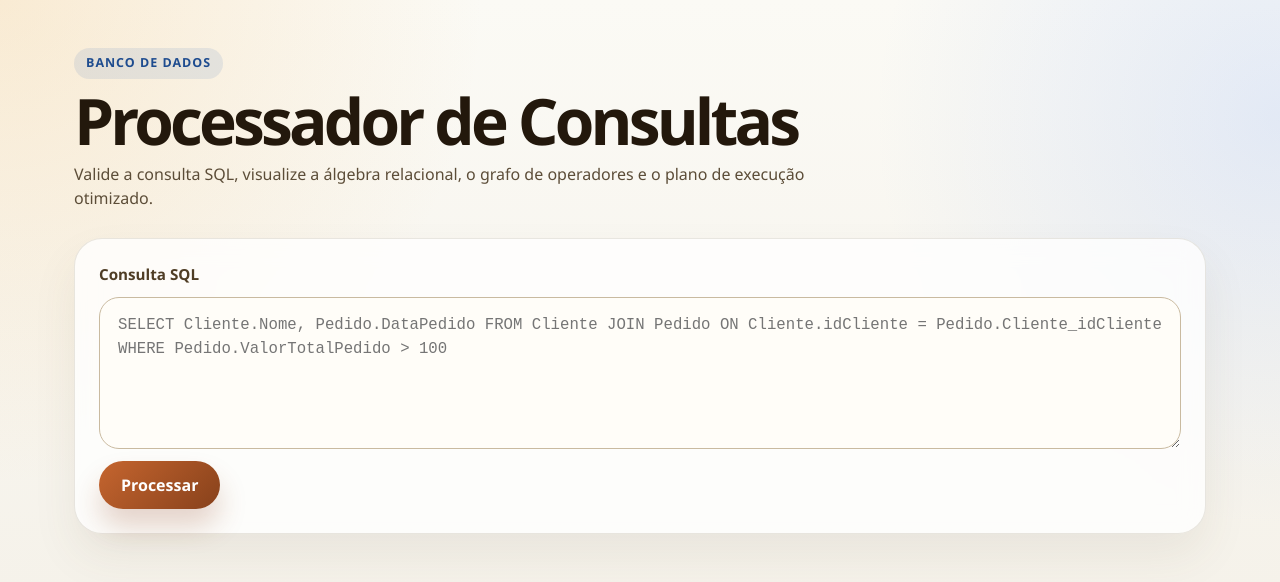
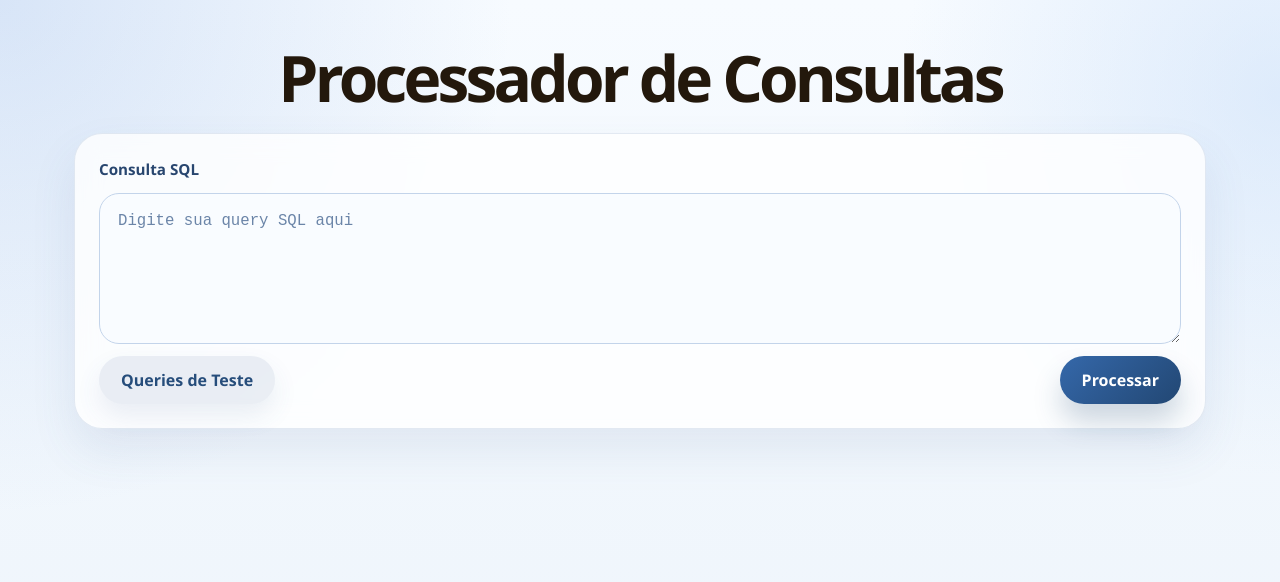
Before and after one commit to edbar42/processador_de_consulta, a React (Vite) app: page / in a window 1280 px wide. Shown: the top 582 px of the page. Built offline with nearby package versions, Linux system fonts and the light colour scheme.

Commit message:
chore: pequenos ajustes de interface

```diff
--- a/src/App.css
+++ b/src/App.css
@@ -1,9 +1,9 @@
 .app-shell {
   min-height: 100svh;
   background:
-    radial-gradient(circle at top left, rgba(244, 196, 124, 0.28), transparent 32%),
-    radial-gradient(circle at right 15%, rgba(120, 164, 255, 0.18), transparent 28%),
-    linear-gradient(180deg, #fbfaf5 0%, #f3efe6 100%);
+    radial-gradient(circle at top left, rgba(126, 166, 226, 0.26), transparent 34%),
+    radial-gradient(circle at right 12%, rgba(188, 214, 247, 0.42), transparent 26%),
+    linear-gradient(180deg, #f7fbff 0%, #edf4fb 100%);
 }
 
 .app-container {
@@ -13,34 +13,16 @@
 }
 
 .hero {
-  margin-bottom: 28px;
-  text-align: left;
-}
-
-.eyebrow {
-  display: inline-flex;
-  margin-bottom: 12px;
-  padding: 6px 12px;
-  border-radius: 999px;
-  background: rgba(34, 93, 173, 0.1);
-  color: #1e4c8f;
-  font-size: 0.78rem;
-  font-weight: 700;
-  letter-spacing: 0.08em;
-  text-transform: uppercase;
-}
-
-.hero-copy {
-  max-width: 760px;
-  color: #5c4d38;
+  margin-bottom: 24px;
+  text-align: center;
 }
 
 .panel {
-  background: rgba(255, 255, 255, 0.78);
-  border: 1px solid rgba(135, 120, 94, 0.18);
+  background: rgba(255, 255, 255, 0.8);
+  border: 1px solid rgba(105, 138, 184, 0.18);
   border-radius: 28px;
   padding: 24px;
-  box-shadow: 0 22px 45px rgba(90, 71, 45, 0.08);
+  box-shadow: 0 22px 45px rgba(66, 97, 143, 0.1);
   backdrop-filter: blur(12px);
 }
 
@@ -60,18 +42,29 @@
 .input-panel label {
   font-size: 0.95rem;
   font-weight: 700;
-  color: #4f3d25;
+  color: #28466f;
 }
 
 .input-panel textarea {
   min-height: 140px;
   padding: 16px 18px;
-  border: 1px solid #c9baa0;
+  border: 1px solid #c3d4ea;
   border-radius: 20px;
-  background: #fffdf8;
-  color: #2b2014;
+  background: rgba(249, 252, 255, 0.96);
+  color: #1f3555;
   font: 0.98rem/1.5 "IBM Plex Mono", "SFMono-Regular", monospace;
   resize: vertical;
+}
+
+.input-panel textarea::placeholder {
+  color: #6b85a8;
+}
+
+.input-actions {
+  display: flex;
+  align-items: flex-start;
+  justify-content: space-between;
+  gap: 16px;
 }
 
 .input-panel button {
@@ -82,19 +75,77 @@
     transform 0.18s ease,
     box-shadow 0.18s ease,
     background 0.18s ease;
-}
-
-.input-panel button {
-  align-self: flex-start;
   padding: 12px 22px;
-  background: linear-gradient(135deg, #c5652f 0%, #87411b 100%);
-  color: #fff;
   font-weight: 700;
-  box-shadow: 0 18px 28px rgba(135, 65, 27, 0.22);
 }
 
 .input-panel button:hover {
   transform: translateY(-1px);
+}
+
+.primary-action {
+  margin-left: auto;
+  background: linear-gradient(135deg, #3568aa 0%, #224773 100%);
+  color: #fff;
+  box-shadow: 0 18px 28px rgba(34, 71, 115, 0.22);
+}
+
+.secondary-action {
+  background: rgba(43, 83, 132, 0.09);
+  color: #264d7b;
+  border: 1px solid rgba(87, 121, 166, 0.16);
+  box-shadow: 0 12px 24px rgba(65, 100, 143, 0.1);
+}
+
+.test-query-picker {
+  position: relative;
+}
+
+.test-query-menu {
+  position: absolute;
+  top: calc(100% + 10px);
+  left: 0;
+  z-index: 2;
+  width: min(560px, calc(100vw - 64px));
+  padding: 10px;
+  border: 1px solid rgba(105, 138, 184, 0.18);
+  border-radius: 22px;
+  background: rgba(252, 253, 255, 0.98);
+  box-shadow: 0 24px 45px rgba(66, 97, 143, 0.16);
+  backdrop-filter: blur(12px);
+}
+
+.test-query-option {
+  display: flex;
+  width: 100%;
+  flex-direction: column;
+  align-items: flex-start;
+  gap: 6px;
+  padding: 14px 16px;
+  border-radius: 16px;
+  background: transparent;
+  color: #1f3555;
+  text-align: left;
+}
+
+.test-query-option + .test-query-option {
+  margin-top: 6px;
+}
+
+.test-query-option:hover {
+  background: rgba(80, 127, 191, 0.08);
+}
+
+.test-query-option span {
+  font-weight: 700;
+  color: #234b78;
+}
+
+.test-query-option code {
+  white-space: normal;
+  word-break: break-word;
+  color: #587194;
+  font: 0.84rem/1.45 "IBM Plex Mono", "SFMono-Regular", monospace;
 }
 
 .error-section {
@@ -116,12 +167,13 @@
   margin: 0;
   padding: 18px;
   border-radius: 20px;
-  background: #f8f4eb;
-  color: #2b2014;
+  background: linear-gradient(180deg, rgba(249, 251, 255, 0.98), rgba(241, 246, 252, 0.98));
+  color: #1f3555;
   overflow-x: auto;
   white-space: pre-wrap;
   word-break: break-word;
   font: 0.98rem/1.5 "IBM Plex Mono", "SFMono-Regular", monospace;
+  text-align: center;
 }
 
 .section-header {
@@ -133,7 +185,7 @@
 }
 
 .section-copy {
-  color: #6d5b43;
+  color: #5d7698;
 }
 
 .graph-toggle {
@@ -180,7 +232,7 @@
 .notes-list {
   margin: 0;
   padding-left: 22px;
-  color: #4d4132;
+  color: #365277;
 }
 
 .notes-list li + li {
@@ -199,7 +251,7 @@
 .execution-plan li {
   padding: 16px 18px;
   border-radius: 18px;
-  background: #f8f4eb;
+  background: linear-gradient(180deg, rgba(249, 251, 255, 0.98), rgba(241, 246, 252, 0.98));
 }
 
 .step-topline {
@@ -217,7 +269,7 @@
 
 .step-operation {
   font-weight: 700;
-  color: #8a461b;
+  color: #476f99;
 }
 
 .step-result {
@@ -231,7 +283,7 @@
 .step-description,
 .step-deps {
   margin: 0;
-  color: #5a4c3c;
+  color: #567090;
 }
 
 .step-deps {
@@ -244,6 +296,21 @@
     padding: 28px 16px 44px;
   }
 
+  .input-actions {
+    flex-direction: column;
+    align-items: stretch;
+  }
+
+  .primary-action {
+    margin-left: 0;
+  }
+
+  .test-query-menu {
+    position: static;
+    width: 100%;
+    margin-top: 10px;
+  }
+
   .section-header {
     flex-direction: column;
   }
--- a/src/App.tsx
+++ b/src/App.tsx
@@ -20,11 +20,42 @@ interface ProcessResult {
   optimizationNotes: string[];
 }
 
+const TEST_QUERIES = [
+  {
+    label: "Clientes com pedidos",
+    query:
+      "SELECT Cliente.Nome, Pedido.DataPedido FROM Cliente JOIN Pedido ON Cliente.idCliente = Pedido.Cliente_idCliente WHERE Pedido.ValorTotalPedido > 100",
+  },
+  {
+    label: "Pedidos por status",
+    query:
+      "SELECT Cliente.Nome, Status.Descricao FROM Cliente JOIN Pedido ON Cliente.idCliente = Pedido.Cliente_idCliente JOIN Status ON Pedido.Status_idStatus = Status.idStatus WHERE Status.idStatus = 1 AND Pedido.ValorTotalPedido > 100",
+  },
+  {
+    label: "Produtos e categorias",
+    query:
+      "SELECT Produto.Nome, Categoria.Descricao FROM Produto JOIN Categoria ON Produto.Categoria_idCategoria = Categoria.idCategoria WHERE Produto.Preco >= 50",
+  },
+  {
+    label: "Clientes e enderecos",
+    query:
+      "SELECT Cliente.Nome, Endereco.Cidade, Endereco.UF FROM Cliente JOIN Endereco ON Cliente.idCliente = Endereco.Cliente_idCliente WHERE Endereco.UF = 'CE'",
+  },
+] as const;
+
 function App() {
   const [query, setQuery] = useState("");
   const [erro, setErro] = useState<string | null>(null);
   const [result, setResult] = useState<ProcessResult | null>(null);
   const [graphView, setGraphView] = useState<GraphView>("optimized");
+  const [showTestQueries, setShowTestQueries] = useState(false);
+
+  function applyTestQuery(nextQuery: string) {
+    setQuery(nextQuery);
+    setErro(null);
+    setResult(null);
+    setShowTestQueries(false);
+  }
 
   function handleProcessar() {
     setErro(null);
@@ -67,12 +98,7 @@ function App() {
     <div className="app-shell">
       <div className="app-container">
         <header className="hero">
-          <p className="eyebrow">Banco de Dados</p>
           <h1>Processador de Consultas</h1>
-          <p className="hero-copy">
-            Valide a consulta SQL, visualize a álgebra relacional, o grafo de
-            operadores e o plano de execução otimizado.
-          </p>
         </header>
 
         <section className="panel input-panel">
@@ -81,12 +107,41 @@ function App() {
             id="sql-input"
             value={query}
             onChange={(event) => setQuery(event.target.value)}
-            placeholder="SELECT Cliente.Nome, Pedido.DataPedido FROM Cliente JOIN Pedido ON Cliente.idCliente = Pedido.Cliente_idCliente WHERE Pedido.ValorTotalPedido > 100"
+            placeholder="Digite sua query SQL aqui"
             rows={5}
           />
-          <button type="button" onClick={handleProcessar}>
-            Processar
-          </button>
+          <div className="input-actions">
+            <div className="test-query-picker">
+              <button
+                type="button"
+                className="secondary-action"
+                onClick={() => setShowTestQueries((current) => !current)}
+                aria-expanded={showTestQueries}
+                aria-haspopup="true"
+              >
+                Queries de Teste
+              </button>
+              {showTestQueries && (
+                <div className="test-query-menu">
+                  {TEST_QUERIES.map((item) => (
+                    <button
+                      key={item.label}
+                      type="button"
+                      className="test-query-option"
+                      onClick={() => applyTestQuery(item.query)}
+                    >
+                      <span>{item.label}</span>
+                      <code>{item.query}</code>
+                    </button>
+                  ))}
+                </div>
+              )}
+            </div>
+
+            <button type="button" className="primary-action" onClick={handleProcessar}>
+              Processar
+            </button>
+          </div>
         </section>
 
         {erro && (
```
